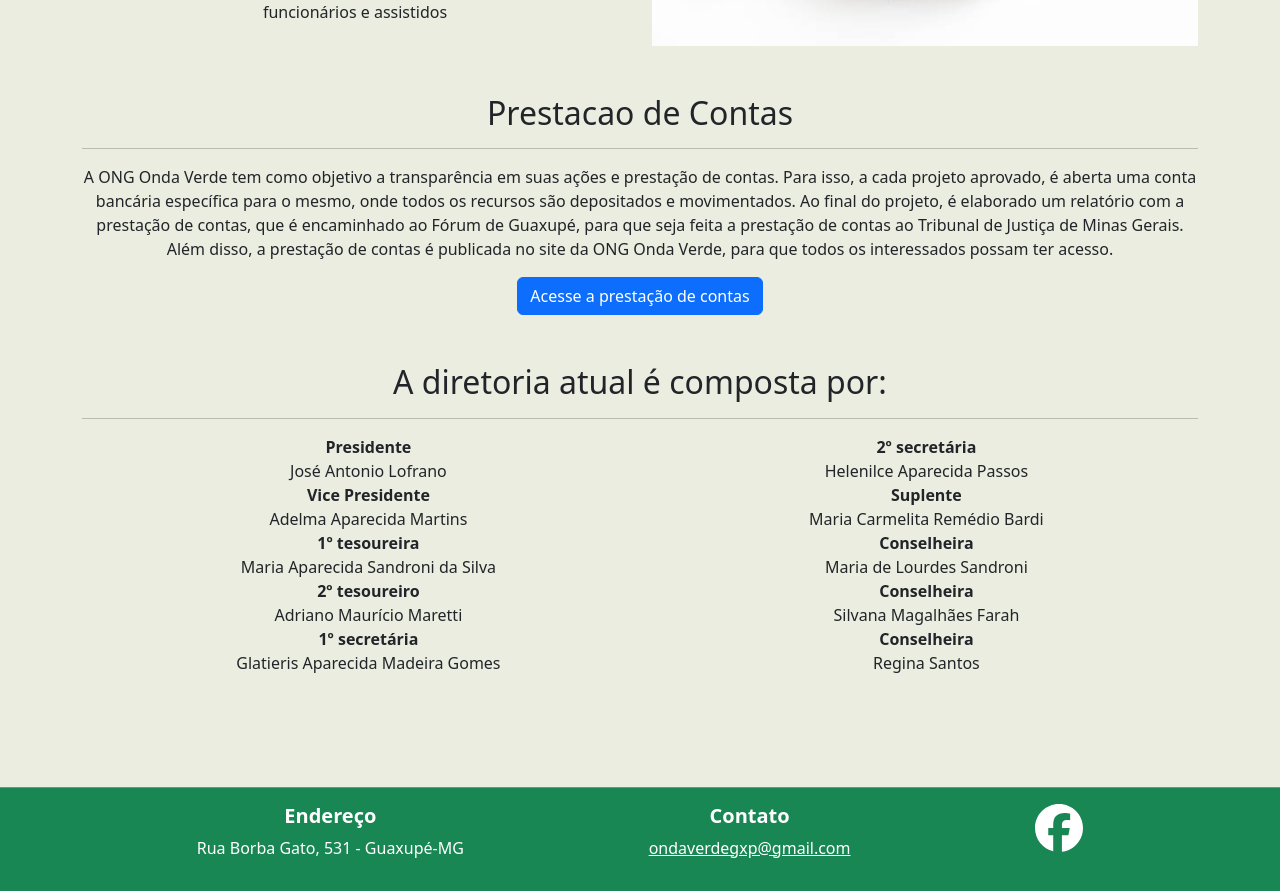
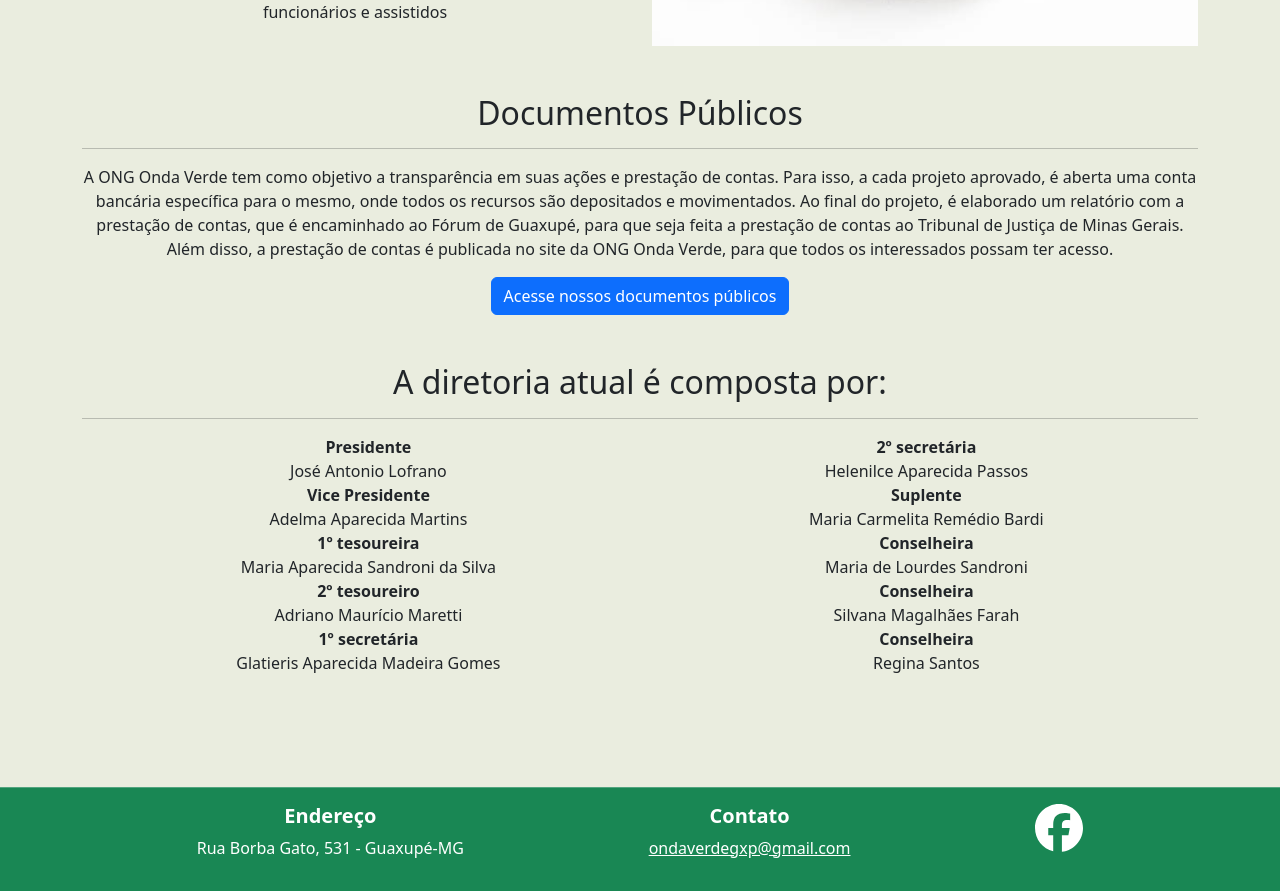
Before and after one commit to MarcelSSouza/onda-verde-guaxupe, a React (Create React App) app: page /sobre in a window 1280 px wide. Shown: the part 979-1870 px from the top of the page. Built offline with nearby package versions, Linux system fonts and the light colour scheme.

Commit message:
Adding stuff

```diff
--- a/src/MyQuemSomos.jsx
+++ b/src/MyQuemSomos.jsx
@@ -69,7 +69,7 @@ export default function MyQuemSomos() {
         <Col md={12}>
           <br />
           <br />
-          <h2 className="text-center ">Prestacao de Contas</h2>
+          <h2 className="text-center ">Documentos Públicos</h2>
           <hr />
           <p>
             A ONG Onda Verde tem como objetivo a transparência em suas ações e
@@ -90,7 +90,7 @@ export default function MyQuemSomos() {
               rel="noreferrer"
               className="btn btn-primary m-auto"
             >
-              Acesse a prestação de contas
+              Acesse nossos documentos públicos
             </a>
           </div>
         </Col>
```
